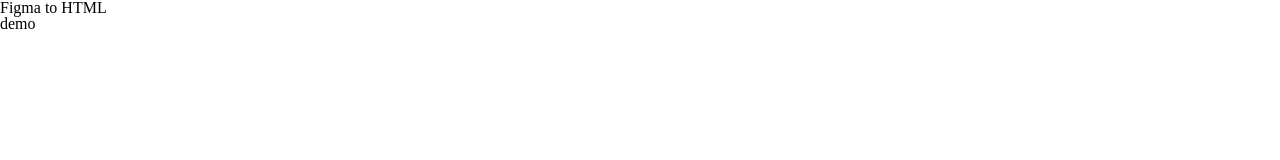
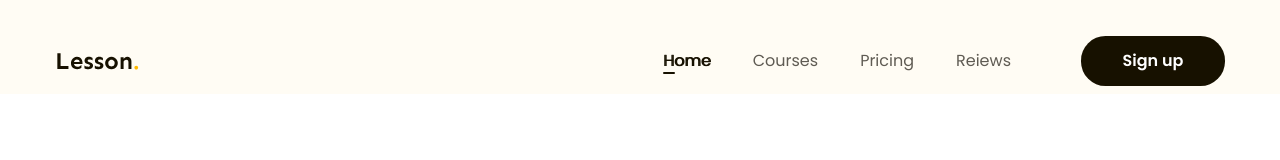
Before and after one commit to phantung205/figma-to-, a plain HTML site: page index.html in a window 1280 px wide. Shown: the top 160 px of the page. Drawn offline with Linux system fonts and the light colour scheme.

Commit message:
sửa đổi lần 3

```diff
--- a/assets/css/style.css
+++ b/assets/css/style.css
@@ -2,8 +2,79 @@
   box-sizing: border-box;
 }
 html {
-  font-size: 62, 5%;
+  font-size: 62.5%;
 }
 body {
   font-size: 1.6 rem;
+  font-family: "Poppins", sans-serif;
 }
+/* -------------common-------------- */
+a {
+  text-decoration: none;
+}
+.btn {
+  color: #fff;
+  padding: 0 16px;
+  line-height: 50px;
+  min-width: 118px;
+  display: inline-block;
+  font-size: 1.6rem;
+  text-align: center;
+  font-weight: 600;
+  border-radius: 24.5px;
+  background: #171100;
+}
+
+.main-content {
+  width: 1170px;
+  margin-left: auto;
+  margin-right: auto;
+  max-width: calc(100% - 48px);
+}
+/* ============header================= */
+.header {
+  background: #fffcf4;
+}
+.header.fixed {
+  position: sticky;
+  top: -28px;
+}
+.header .body {
+  display: flex;
+  align-items: center;
+  padding: 36px 0px 8px;
+}
+.nav ul {
+  display: flex;
+}
+.nav {
+  margin-left: auto;
+}
+.nav a {
+  position: relative;
+  color: #5f5b53;
+  font-size: 1.6em;
+  padding: 8px 21px;
+}
+.nav li.active a,
+.nav a:hover {
+  color: #171100;
+  text-shadow: 1px 0 0 currentcolor;
+}
+.nav li.active a::after {
+  display: block;
+  left: 21px;
+  bottom: 6px;
+  position: absolute;
+  content: "";
+  width: 12px;
+  height: 2px;
+  border-radius: 1px;
+  background: #171100;
+}
+.header .btn-sign-up {
+  min-width: 144px;
+}
+.header .action {
+  margin-left: 49px;
+}
--- a/index.html
+++ b/index.html
@@ -6,12 +6,47 @@
 
     <!-- reset -->
     <link rel="stylesheet" href="./assets/css/reset.css" />
+    <!-- font chu -->
+    <link rel="preconnect" href="https://fonts.googleapis.com" />
+    <link rel="preconnect" href="https://fonts.gstatic.com" crossorigin />
+    <link
+      href="https://fonts.googleapis.com/css2?family=Poppins:ital,wght@0,100;0,200;0,300;0,400;0,500;0,600;0,700;0,800;0,900;1,100;1,200;1,300;1,400;1,500;1,600;1,700;1,800;1,900&family=Sen:wght@400..800&display=swap"
+      rel="stylesheet"
+    />
     <!-- style -->
     <link rel="stylesheet" href="./assets/css/style.css" />
     <title>Figma to HTML phan tung</title>
   </head>
-  <body>
-    <h1>Figma to HTML</h1>
-    <h2>demo</h2>
+  <body style="height: 10000px" ;>
+    <!-- head -->
+    <header class="header fixed">
+      <div class="main-content">
+        <div class="body">
+          <!-- logo -->
+          <img src="./assets/img/Logo.svg" alt="lesson" class="logo" />
+          <!-- nav -->
+          <nav class="nav">
+            <ul>
+              <li class="active">
+                <a href="#!">Home</a>
+              </li>
+              <li>
+                <a href="#!">Courses</a>
+              </li>
+              <li>
+                <a href="#!">Pricing</a>
+              </li>
+              <li>
+                <a href="#!">Reiews</a>
+              </li>
+            </ul>
+          </nav>
+          <!-- btn action -->
+          <div class="action">
+            <a href="#!" class="btn btn-sign-up">Sign up</a>
+          </div>
+        </div>
+      </div>
+    </header>
   </body>
 </html>
```
Also changed, not shown: assets/img/Logo.svg (added).
